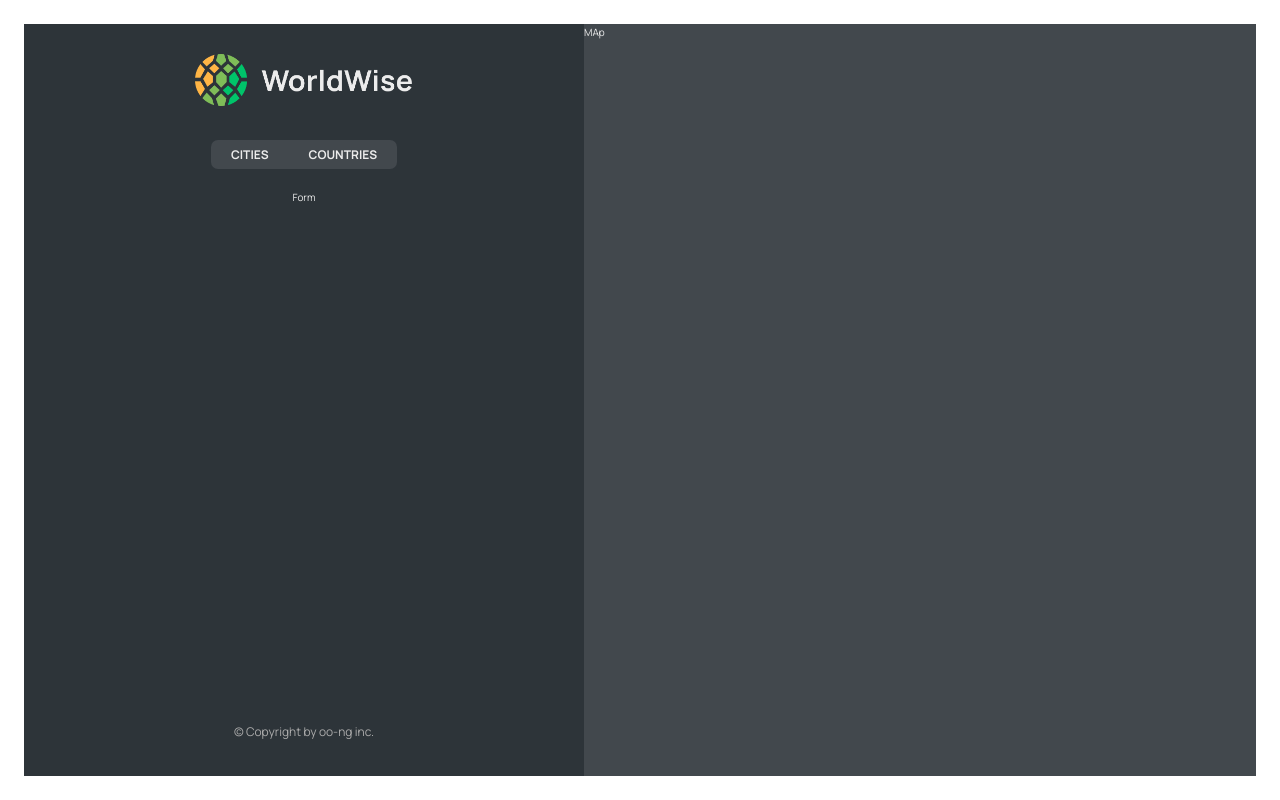
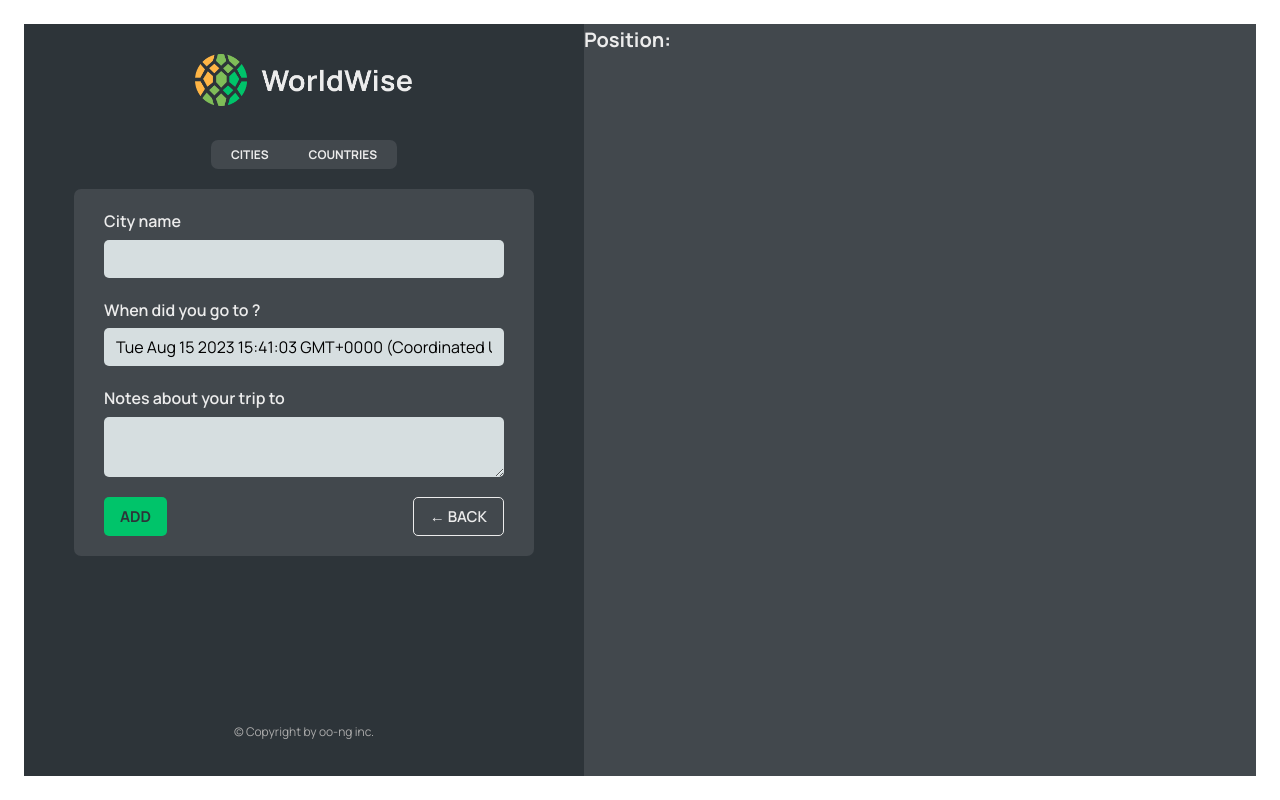
Before and after one commit to oo-ng/world_wide, a React (Vite) app: page /app/form in a window 1280 px wide. Built offline with nearby package versions, Linux system fonts and the light colour scheme.

Commit message:
implemented useNavigate and index element

```diff
--- a/src/App.jsx
+++ b/src/App.jsx
@@ -1,12 +1,15 @@
 import  Product  from './pages/Product';
 import  Pricing  from './pages/Pricing';
-import  {BrowserRouter, Route, Routes}  from 'react-router-dom';
+import  {BrowserRouter, Route, Navigate, Routes}  from 'react-router-dom';
 import  HomePage  from './pages/HomePage';
 import  PageNotFound  from './pages/PageNotFound';
 import  {AppLayout}  from './pages/AppLayout';
 import Login from './pages/Login';
 import { CityList } from './components/CityList';
 import { CountryList } from './components/CountryList';
+import City from './components/City'
+import  Form from './components/Form';
+
 
 
 export const App =()=>{
@@ -20,10 +23,11 @@ export const App =()=>{
         <Route path='*' element={<PageNotFound/>}/>
 
         <Route path='/app' element={<AppLayout/>}>
-          <Route index element = {<CityList/>}/>
+          <Route index element = {<Navigate replace to="cities"/>}/>
           <Route path='cities' element={<CityList/>}/>
+          <Route path='cities/:id' element ={<City/>}/>
           <Route path='countries' element={<CountryList />}/>
-          <Route path='form' element={<p>Form</p>}/>
+          <Route path='form' element={<Form/>}/>
         </Route>
 
         <Route path='/login' element={<Login/>}/>
--- /dev/null
+++ b/src/components/Button.jsx
@@ -0,0 +1,10 @@
+/* eslint-disable react/prop-types */
+/* eslint-disable no-unused-vars */
+import styles from './Button.module.css'
+export const Button = ({children, onClick,type}) => {
+    return(
+        <button onClick={onClick} className={`${styles.btn } ${styles[type]}` }>
+            {children}
+        </button>
+    )
+}
--- a/src/components/City.jsx
+++ b/src/components/City.jsx
@@ -1,3 +1,4 @@
+import { useParams } from "react-router-dom";
 import styles from "./City.module.css";
 
 const formatDate = (date) =>
@@ -9,6 +10,9 @@ const formatDate = (date) =>
   }).format(new Date(date));
 
 function City() {
+
+  const {id} = useParams();
+  console.log(id);
   // TEMP DATA
   const currentCity = {
     cityName: "Lisbon",
@@ -52,7 +56,7 @@ function City() {
       </div>
 
       <div>
-        <ButtonBack />
+        {/* <ButtonBack /> */}
       </div>
     </div>
   );
--- a/src/components/CityItem.jsx
+++ b/src/components/CityItem.jsx
@@ -1,6 +1,6 @@
 
 /* eslint-disable react/prop-types */
-
+import { Link } from 'react-router-dom';
 const formatDate = (date) =>
   new Intl.DateTimeFormat("en", {
     day: "numeric",
@@ -10,16 +10,16 @@ const formatDate = (date) =>
   }).format(new Date(date));
 
 import styles from './CityItem.module.css'
-export const CityItem = ({city,setCityToBeDeletedID}) => {
+export const CityItem = ({city,handleDeleteCityClick}) => {
 
     return(
-        <li className={styles.cityItem}>
-            {console.log(city)}
+        <Link to ={`${city.id}?lat=${city.position.lat}&lng=${city.position.lng}`} className={styles.cityItem}>
+            {console.log(city.position)}
             <span className={styles.emoji}>{city.emoji}</span>
             <h3 className={styles.name}>{city.cityName}</h3>
             <time className={styles.date}>{formatDate(city.date)}</time>
-            <button onClick={()=>setCityToBeDeletedID(city.id)} className={styles.deleteBtn}>&times;</button>
+            <button onClick={()=>handleDeleteCityClick(city.id)} className={styles.deleteBtn}>&times;</button>
 
-        </li>
+        </Link>
     )
 }
--- a/src/components/CityList.jsx
+++ b/src/components/CityList.jsx
@@ -12,6 +12,7 @@ export const CityList = () => {
     const [status, cityList, dispatch] = useFetchData({query});
     const [filteredCityList, setFilteredCityList]=useState([]);
 
+
     useEffect(()=>{
         if(status==="ready"){
             setFilteredCityList(cityList);
@@ -19,16 +20,17 @@ export const CityList = () => {
 
     },[ status, cityList])
 
-    useEffect(() => {
-         const filteredList = filteredCityList.filter((city)=>
-                    city.id !== cityToBeDeletedID
-            )
-            setFilteredCityList(filteredList);
+    const handleDeleteCityClick= (ID) => {
+        setCityToBeDeletedID(ID);
+        const filteredList = filteredCityList.filter((city)=>
+                city.id !== ID
+        )
+        setFilteredCityList(filteredList);
 
-            dispatch({type:"updateCityList", payload:filteredList})
-            console.log("Updated cityList", cityList)
+        dispatch({type:"updateCityList", payload:filteredList})
+        console.log("Updated cityList", cityList)
 
-    },[cityToBeDeletedID])
+    }
 
     // useEffect(() => {
     //     const filteredList = cityList.filter(city => city.id !== cityToBeDeletedID);
@@ -36,14 +38,9 @@ export const CityList = () => {
     // }, [cityList, cityToBeDeletedID]);
 
 
-    if (cityList.length===0&&status!=="loading")return(
+    if ( cityList?.length===0 &&status!=="loading")return(
     <Message message="Add your first city by clicking on a city on the map" />
     )
-
-
-
-
-
 
 
     return(
@@ -53,7 +50,9 @@ export const CityList = () => {
             {filteredCityList.map((city)=>
 
             <CityItem
-            setCityToBeDeletedID={setCityToBeDeletedID} key={city.id}
+            setCityToBeDeletedID={setCityToBeDeletedID}
+            handleDeleteCityClick={handleDeleteCityClick}
+            key={city.id}
             city={city}/>
 
            )}
--- a/src/components/CountryList.jsx
+++ b/src/components/CountryList.jsx
@@ -4,17 +4,14 @@ import { useFetchData } from './useFetchData'
 import Spinner from './Spinner';
 import CountryItem from './CountryItem'
 import { useEffect, useState } from 'react';
+import Message from './Message';
 export const CountryList = () => {
 
     const query="cities";
     const [status, cityList] = useFetchData({query});
     const [updatedCountryList, setUpdatedCountryList] = useState();
 
-    // useEffect(()=>{
-    //     if(status==="ready"){
-    //         setUpdatedCountryList(cityList)
-    //     }
-    // },[cityList, status])
+
 
 useEffect(()=>{
     const uniqueByCountry = (cityList) =>{
@@ -27,18 +24,24 @@ useEffect(()=>{
             return false;
         })
     }
+    if(cityList){
+        const uniqueCountryList = uniqueByCountry(cityList)
+        setUpdatedCountryList(uniqueCountryList);
+        console.log("Unique country list",uniqueCountryList);
+    }
 
-    const uniqueCountryList = uniqueByCountry(cityList)
-    setUpdatedCountryList(uniqueCountryList);
-    console.log("Unique country list",uniqueCountryList);
 
 },[cityList])
+
+if ( cityList?.length===0 &&status!=="loading")return(
+    <Message message="Add your first city... The country will show up here." />
+    )
 
 
     return(
         <>
             {status==="loading" ? <Spinner/>:(<ul className={styles.countryList}>
-           { updatedCountryList.map((country)=>
+           { updatedCountryList?.map((country)=>
 
             <CountryItem key={country.id} country={country}/>
 
--- a/src/components/Form.jsx
+++ b/src/components/Form.jsx
@@ -1,8 +1,11 @@
+/* eslint-disable no-unused-vars */
 // "https://api.bigdatacloud.net/data/reverse-geocode-client?latitude=0&longitude=0"
 
 import { useState } from "react";
 
 import styles from "./Form.module.css";
+import { Button } from "./Button";
+import { useNavigate } from "react-router-dom";
 
 export function convertToEmoji(countryCode) {
   const codePoints = countryCode
@@ -13,6 +16,7 @@ export function convertToEmoji(countryCode) {
 }
 
 function Form() {
+  const navigate= useNavigate();
   const [cityName, setCityName] = useState("");
   const [country, setCountry] = useState("");
   const [date, setDate] = useState(new Date());
@@ -49,8 +53,16 @@ function Form() {
       </div>
 
       <div className={styles.buttons}>
-        <button>Add</button>
-        <button>&larr; Back</button>
+        <Button type="primary">Add</Button>
+        <Button
+        type="back"
+        onClick={(e)=>{
+        e.preventDefault();
+        navigate(-1);
+        }
+
+        }>&larr; Back</Button>
+
       </div>
     </form>
   );
--- a/src/components/Map.jsx
+++ b/src/components/Map.jsx
@@ -1,8 +1,17 @@
+/* eslint-disable no-unused-vars */
+import { useNavigate, useSearchParams } from 'react-router-dom'
 import styles from './Map.module.css'
 export const Map = () => {
+    const navigate= useNavigate()
+    const[searchParams, setSearchParams]=useSearchParams();
+    const lat = searchParams.get('lat');
+    const lng = searchParams.get('lng');
+
     return(
-        <div className={styles.mapContainer}>
-            MAp
+        <div className={styles.mapContainer} onClick={()=>{navigate("form")}}>
+            <h1>
+                Position: {lat} {lng}
+            </h1>
         </div>
     )
 }
--- a/src/components/useFetchData.jsx
+++ b/src/components/useFetchData.jsx
@@ -3,17 +3,19 @@ export const useFetchData = ({query}) => {
 
     const initialState = {
         status:"loading",
-        cityList:[],
+        cityList:null,
 
     }
 
     const reducer =(state, action)=>{
         switch(action.type){
             case "setCityList":
+
                 return{...state, cityList:action.payload}
             case "finishedLoading":
                 return{...state, status:"ready"}
             case "updateCityList":
+                localStorage.setItem('cityData', JSON.stringify(action.payload) );
                 return{...state, cityList:action.payload}
             default:
                 throw new Error("unknown action");
@@ -28,13 +30,30 @@ export const useFetchData = ({query}) => {
     useEffect(()=>{
         const fetchData = async()=>{
             try{
+                const storedData = localStorage.getItem('cityData')
+                console.log("stored data",storedData);
+
+                if(storedData){
+                    console.log(storedData);
+
+                    console.log("using stored data", storedData)
+                    dispatch({ type: "setCityList", payload: JSON.parse(storedData) });
+                    dispatch({ type: "finishedLoading" });
+
+                }else{
+                    console.log("not using stored data")
                     const response= await fetch(`http://localhost:3002/${query}`);
                     if (!response.ok){
                         throw new Error(`Couldn't fetch data for: ${query}` );
+
                     }
 
                     const jsonData = await response.json();
+
+                    localStorage.setItem('cityData', JSON.stringify(jsonData));
                     dispatch({type:"setCityList", payload:jsonData})
+
+                }
             }catch(error){
                 console.error(error.message)
             }finally{
```
Lines whose indentation alone changed are shown as unchanged.
